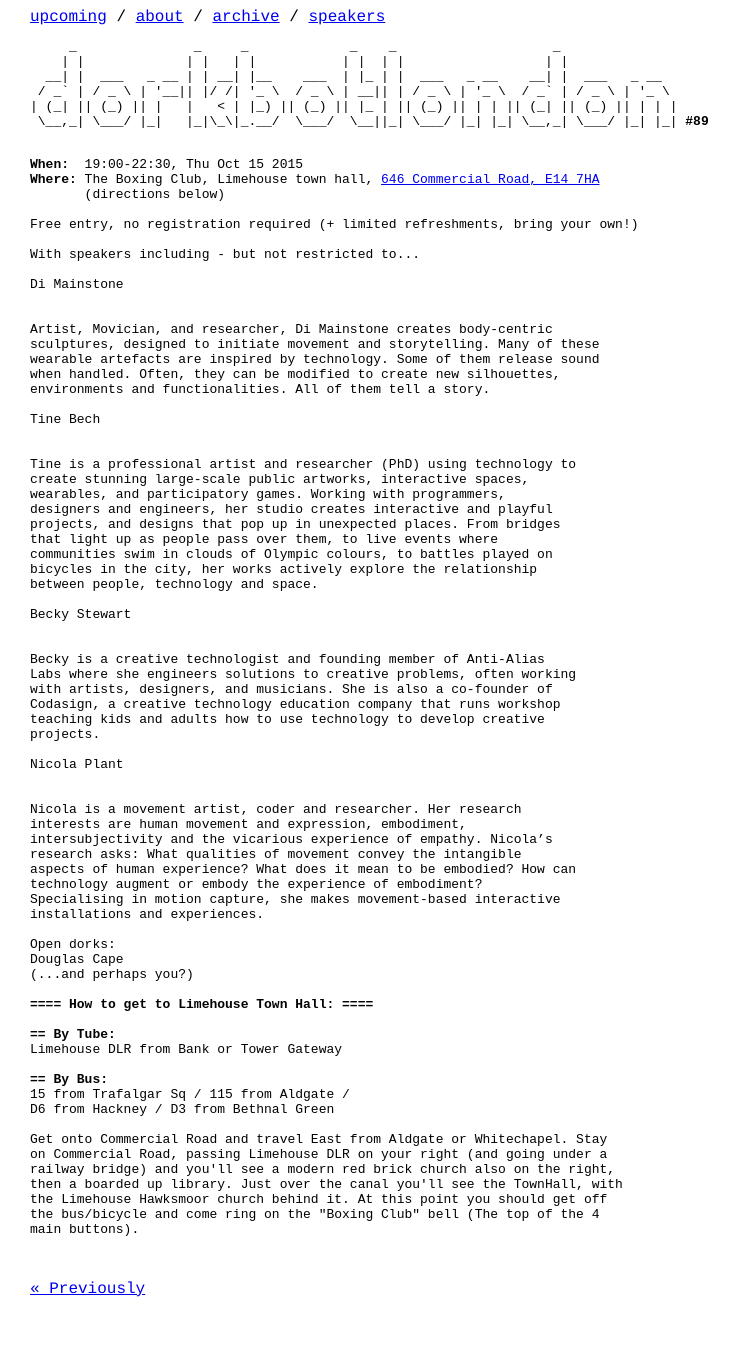
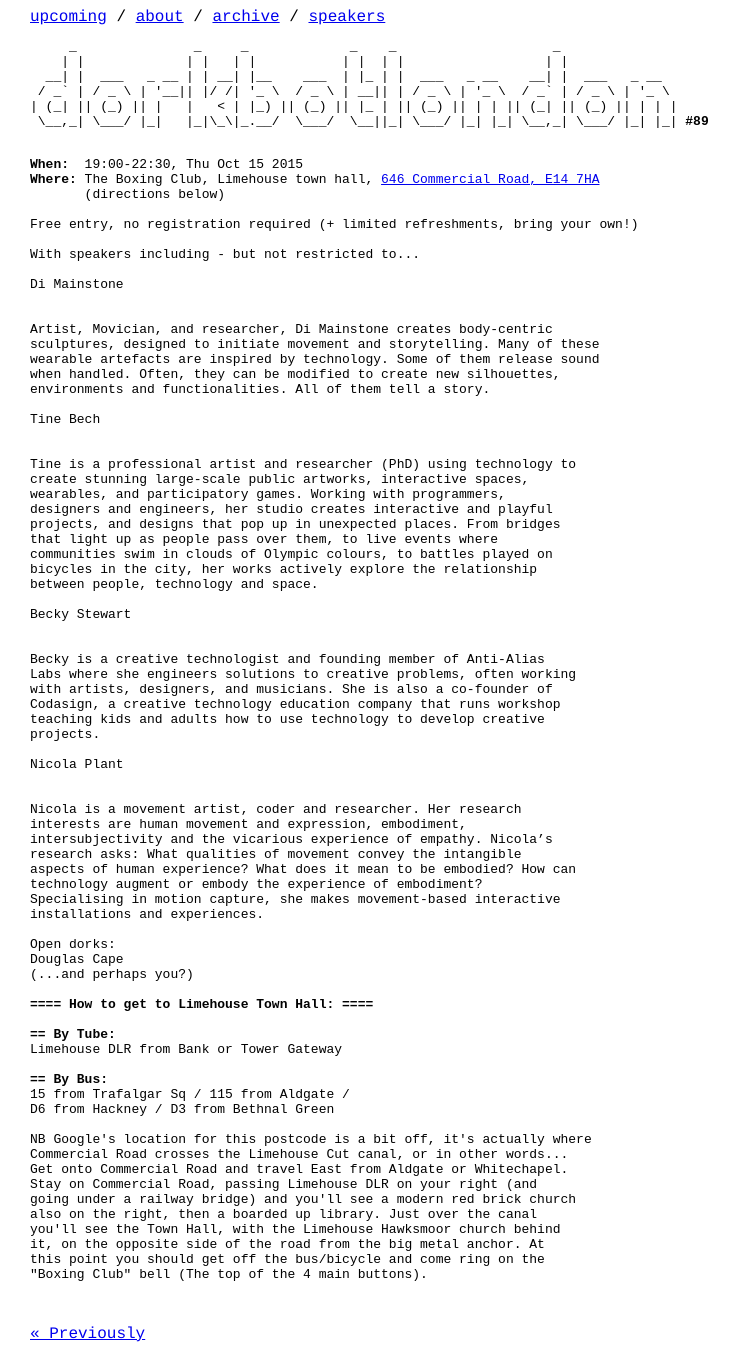
Before and after one commit to dorkbotlondon/dorkbotlondon.github.io, a Jekyll site: the page built from index.html, in a window 1280 px wide. Shown: the whole page, without its empty margins (0-741 px from the left). Built offline with Jekyll 4.4.1, drawn with Linux system fonts in a browser that asks for light colours; Markdown is read by kramdown in place of the engine named in the settings; before the commit the page ends 1306 px from its top, so only the background shows below that.

Commit message:
Update locations.yml

```diff
--- a/_data/locations.yml
+++ b/_data/locations.yml
@@ -13,13 +13,16 @@ limehouse_town_hall:
         15 from Trafalgar Sq / 115 from Aldgate /
         D6 from Hackney / D3 from Bethnal Green
 
-        Get onto Commercial Road and travel East from Aldgate or Whitechapel. Stay
-        on Commercial Road, passing Limehouse DLR on your right (and going under a
-        railway bridge) and you'll see a modern red brick church also on the right,
-        then a boarded up library. Just over the canal you'll see the TownHall, with
-        the Limehouse Hawksmoor church behind it. At this point you should get off
-        the bus/bicycle and come ring on the "Boxing Club" bell (The top of the 4
-        main buttons).
+        NB Google's location for this postcode is a bit off, it's actually where
+        Commercial Road crosses the Limehouse Cut canal, or in other words...
+        Get onto Commercial Road and travel East from Aldgate or Whitechapel.
+        Stay on Commercial Road, passing Limehouse DLR on your right (and
+        going under a railway bridge) and you'll see a modern red brick church
+        also on the right, then a boarded up library. Just over the canal
+        you'll see the Town Hall, with the Limehouse Hawksmoor church behind
+        it, on the opposite side of the road from the big metal anchor. At
+        this point you should get off the bus/bicycle and come ring on the
+        "Boxing Club" bell (The top of the 4 main buttons).
 
 dorkbike_2015:
     where:
```
